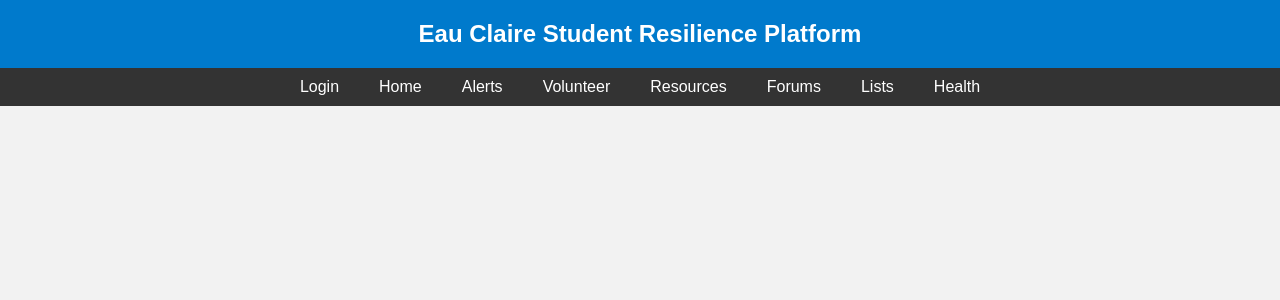
After one commit to skylerkv/ECSRP, a PHP site: page /homepage.html in a window 1280 px wide. The commit adds this page. Shown: the top 300 px of the page. Run offline with PHP 8.4, Linux system fonts and the light colour scheme.

Commit message:
home page with styling

```diff
--- /dev/null
+++ b/home.css
@@ -0,0 +1,47 @@
+body {
+    font-family: Arial, sans-serif;
+    margin: 0;
+    padding: 0;
+    background-color: #f2f2f2;
+}
+
+.websitename {
+    background-color: #007acc;
+    color: #ffffff;
+    text-align: center;
+    padding: 20px;
+}
+
+.websitename h1 {
+    margin: 0;
+    font-size: 24px;
+}
+
+nav {
+    background-color: #333;
+    color: #ffffff;
+}
+
+.nav-ul {
+    list-style-type: none;
+    padding: 0;
+    margin: 0;
+    display: flex;
+    justify-content: center;
+}
+
+.nav-li {
+    margin: 0;
+    padding: 0;
+}
+
+.nav-li a {
+    display: block;
+    padding: 10px 20px;
+    text-decoration: none;
+    color: #ffffff;
+}
+
+.nav-li a:hover {
+    background-color: #007acc;
+}
--- /dev/null
+++ b/homepage.html
@@ -0,0 +1,27 @@
+<!DOCTYPE html>
+<html>
+<head>
+    <meta charset='utf-8'>
+    <meta http-equiv='X-UA-Compatible' content='IE=edge'>
+    <title>ECSRP</title>
+    <meta name='viewport' content='width=device-width, initial-scale=1'>
+    <link rel='stylesheet' type='text/css' media='screen' href='home.css'>
+    <script src='main.js'></script>
+</head>
+<body>
+    <div class = "websitename">
+        <h1>Eau Claire Student Resilience Platform</h1>
+    </div>
+
+    <nav>
+        <ul class="nav-ul">
+            <li class="nav-li"><a href="login.html">Login</a></li>
+            <li class="nav-li"><a href="homepage.html">Home</a></li>
+            <li class="nav-li"><a href="emergencyAlerts.html">Alerts</a></li>
+            <li class="nav-li"><a href="volunteer.html">Volunteer</a></li>
+            <li class="nav-li"><a href="resources.html">Resources</a></li>
+            <li class="nav-li"><a href="forum.html">Forums</a></li>
+            <li class="nav-li"><a href="plansscheck.html">Lists</a></li>
+            <li class="nav-li"><a href="healthmonitor.html">Health</a></li>
+        </ul>
+    </nav>
```
Also changed, not shown: loginSignup.css (+5 -3 lines).
